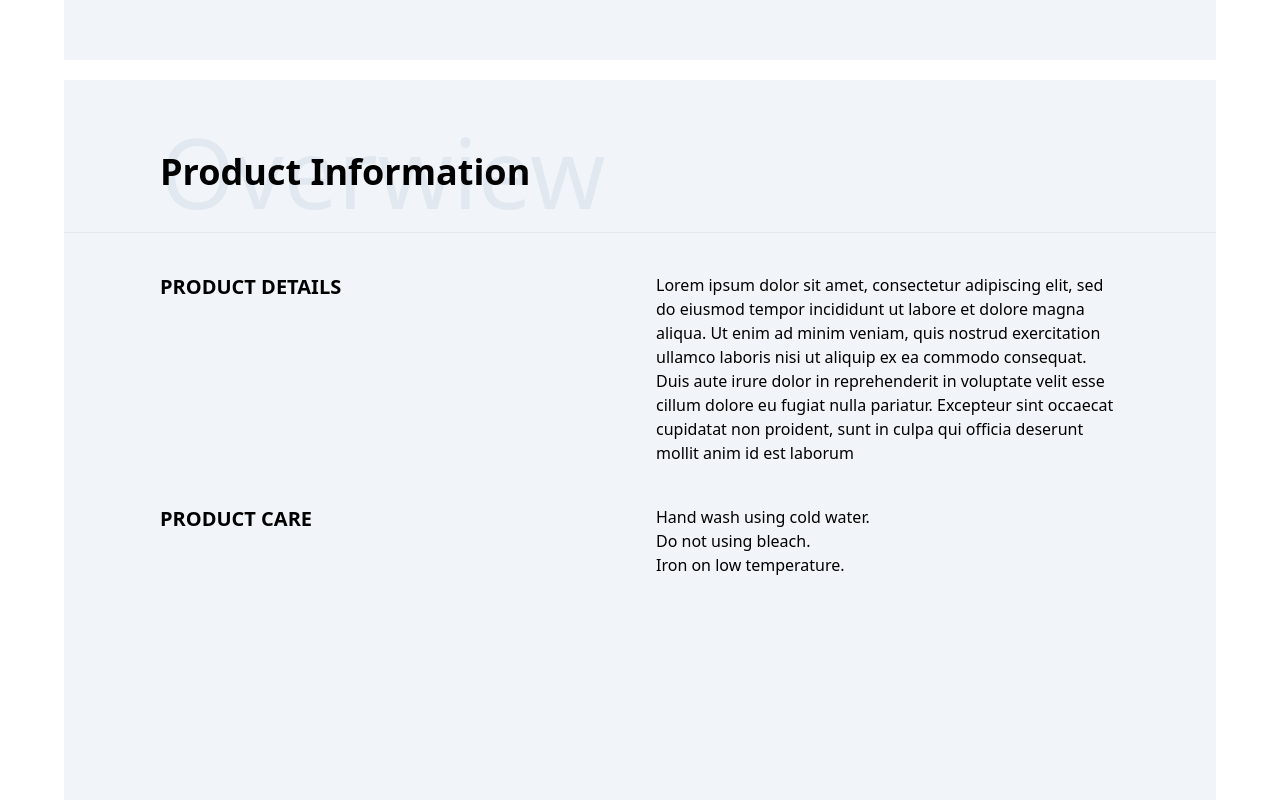
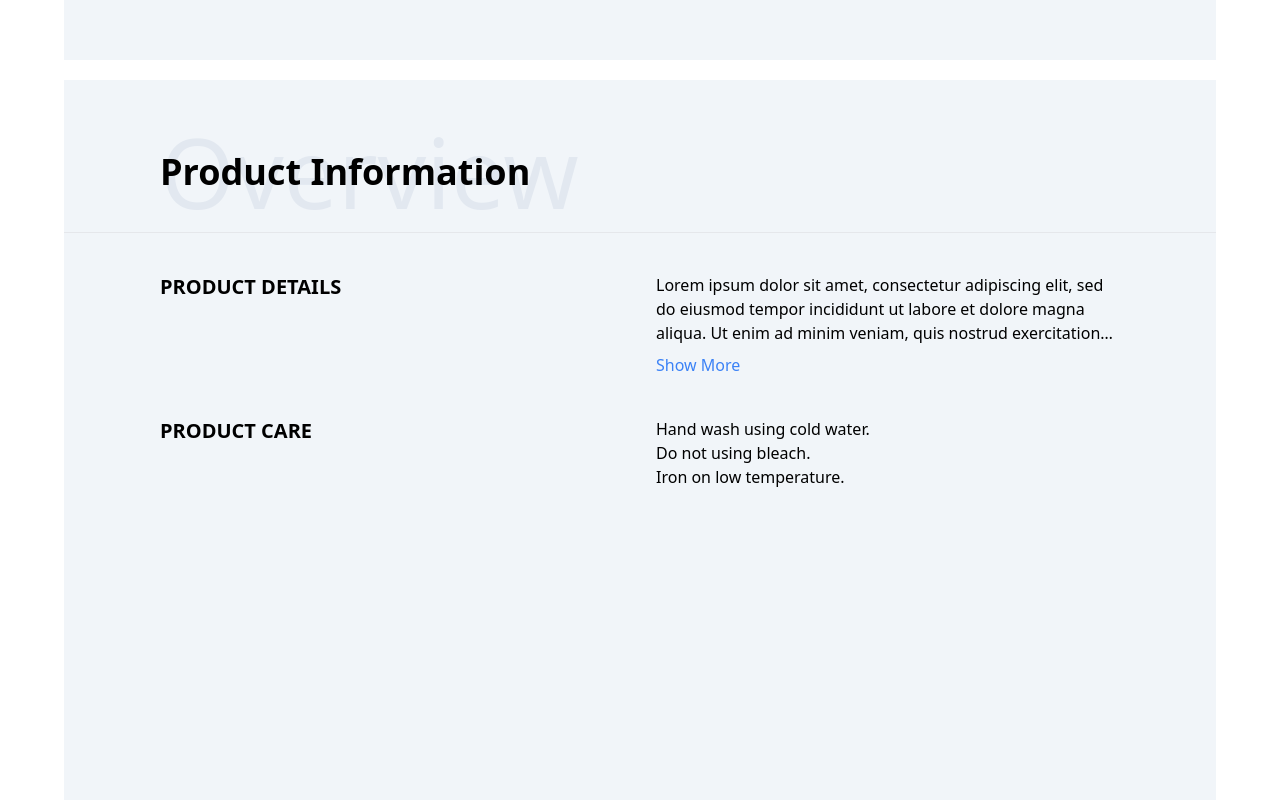
Before and after one commit to Ali-hassan23/dine-mart, a Next.js app: page /products/1 in a window 1280 px wide. Shown: the part 740-1540 px from the top of the page. Built offline with nearby package versions, Linux system fonts and the light colour scheme.

Commit message:
some styling editted

```diff
--- a/src/components/Footer/Footer.tsx
+++ b/src/components/Footer/Footer.tsx
@@ -57,7 +57,7 @@ const Footer = () => {
             Design by.{" "}
             <span className="font-bold text-gray-600">Wayne Enterprises</span>
           </p>
-          <p>
+          <p className="pb-3">
             Code by{" "}
             <Link
               className="font-bold text-gray-600"
--- a/src/components/HomePageComponents/About.tsx
+++ b/src/components/HomePageComponents/About.tsx
@@ -9,14 +9,14 @@ const About = () => {
         <h1 className="sm:text-5xl text-right font-bold text-3xl pr-4">
           Unique And Authentic <br /> Vintage Designer Jewellery
         </h1>
-        <div className="bg-gray-100 p-10">
+        <div className="bg-gray-100 px-10 py-6">
           <h1 className="absolute z-0 w-40 text-gray-300 text-wrap sm:text-8xl text-6xl opacity-35">
             Differet From Others
           </h1>
           <div className="max-w-6xl mx-auto z-10">
             <div className="flex flex-col gap-7 sm:flex-row sm:justify-between my-8 items-center">
               <div className="flex flex-row sm:flex-col sm:gap-5 gap-2">
-                <div className="w-48 pl-2">
+                <div className="w-48 ml-5 sm:ml-0 pl-2">
                   <h1 className="font-bold text-xl">
                     Using Good Quality Materials
                   </h1>
@@ -25,14 +25,14 @@ const About = () => {
                   </p>
                 </div>
                 <div className="w-48">
-                  <h1 className="font-bold text-xl">100% Handmade Products</h1>
+                  <h1 className="font-bold sm:ml-0 text-xl">100% Handmade Products</h1>
                   <p>
                     Lorem ipsum dolor sit amet consectetur adipisicing elit.
                   </p>
                 </div>
               </div>
               <div className="flex flex-row sm:flex-col sm:gap-5 gap-2">
-                <div className="w-48 pl-2">
+                <div className="w-48 ml-5 pl-2">
                   <h1 className="font-bold sm:text-xl text-lg">Modern Fashion Design</h1>
                   <p>
                     Lorem ipsum dolor sit amet consectetur adipisicing elit.
--- a/src/components/HomePageComponents/Newsletter.tsx
+++ b/src/components/HomePageComponents/Newsletter.tsx
@@ -3,17 +3,17 @@ import React from "react";
 const Newsletter = () => {
   return (
     <div className="min-h-screen relative flex flex-col justify-center items-center">
-      <div className="absolute align-self-middle opacity-70 text-slate-300">
-        <h1 className="font-bold text-7xl text-center sm:text-9xl mt-8 md:m-0">Newsletter</h1>
+      <div className="absolute align-self-middle opacity-70 text-slate-200">
+        <h1 className="font-bold text-5xl text-center sm:text-9xl mt-8 md:m-0">Newsletter</h1>
       </div>
       <div className="z-10 text-center flex flex-col gap-6">
         <h1 className="text-4xl font-bold">Subscribe Our Newsletter</h1>
         <p>Get the latest information and promo offers directly</p>
-        <form action="">
+        <form className="" action="">
           <input
             type="text"
             placeholder="Enter Email Here"
-            className="bg-white text-black border border-slate-600 focus:outline-none w-72 py-2 px-2 mr-3"
+            className="bg-white text-black border border-slate-600 focus:outline-none w-72 py-2 pb-2 px-2 mr-3"
           />
           <button className="bg-gray-800 text-white p-2 hover:scale-105 transition-transform">
             Get Started
--- a/src/components/ProductIdComponents/Information.tsx
+++ b/src/components/ProductIdComponents/Information.tsx
@@ -1,39 +1,57 @@
-import React from 'react'
+import React, { useState } from "react";
 
 const Information = () => {
+  const [isExpanded, setIsExpanded] = useState(false);
+
   return (
     <div>
       <section className="sm:h-screen bg-slate-100 max-w-6xl mx-auto py-10 my-5">
         <div className="relative flex items-center w-10/12 mx-auto my-8">
-          <h2 className="z-0 absolute text-8xl text-slate-200 hidden md:block">Overwiew</h2>
-          <p className="z-10  text-4xl font-bold">Product Information</p>
+          <h2 className="z-0 absolute text-8xl text-slate-200 hidden md:block">
+            Overview
+          </h2>
+          <p className="z-10 text-4xl font-bold">Product Information</p>
         </div>
         <hr className="my-10" />
         <div className="w-10/12 mx-auto flex flex-col gap-10">
           <div className="flex flex-row gap-8">
             <h1 className="font-bold text-xl w-1/2">PRODUCT DETAILS</h1>
-            <p className="w-1/2 text-sm sm:text-base">
+            <div className="w-1/2 text-sm sm:text-base">
+              <p
+                className={`${
+                  isExpanded ? "" : "line-clamp-3"
+                } transition-all duration-300`}
+              >
                 Lorem ipsum dolor sit amet, consectetur adipiscing elit, sed do
                 eiusmod tempor incididunt ut labore et dolore magna aliqua. Ut
                 enim ad minim veniam, quis nostrud exercitation ullamco laboris
-              nisi ut aliquip ex ea commodo consequat. Duis aute irure dolor in
-              reprehenderit in voluptate velit esse cillum dolore eu fugiat
+                nisi ut aliquip ex ea commodo consequat. Duis aute irure dolor
+                in reprehenderit in voluptate velit esse cillum dolore eu fugiat
                 nulla pariatur. Excepteur sint occaecat cupidatat non proident,
                 sunt in culpa qui officia deserunt mollit anim id est laborum
               </p>
+              <button
+                onClick={() => setIsExpanded(!isExpanded)}
+                className="text-blue-500 mt-2"
+              >
+                {isExpanded ? "Show Less" : "Show More"}
+              </button>
+            </div>
           </div>
           <div className="flex flex-row gap-8">
             <h1 className="font-bold text-xl w-1/2">PRODUCT CARE</h1>
             <ol className="w-1/2 text-sm sm:text-base">
-              <li className='text-sm sm:text-base'>Hand wash using cold water.</li>
-              <li className='text-sm sm:text-base'>Do not using bleach.</li>
-              <li className='text-sm sm:text-base'>Iron on low temperature.</li>
+              <li className="text-sm sm:text-base">
+                Hand wash using cold water.
+              </li>
+              <li className="text-sm sm:text-base">Do not using bleach.</li>
+              <li className="text-sm sm:text-base">Iron on low temperature.</li>
             </ol>
           </div>
         </div>
       </section>
     </div>
-  )
-}
+  );
+};
 
-export default Information
+export default Information;
```
Lines whose indentation alone changed are shown as unchanged.
